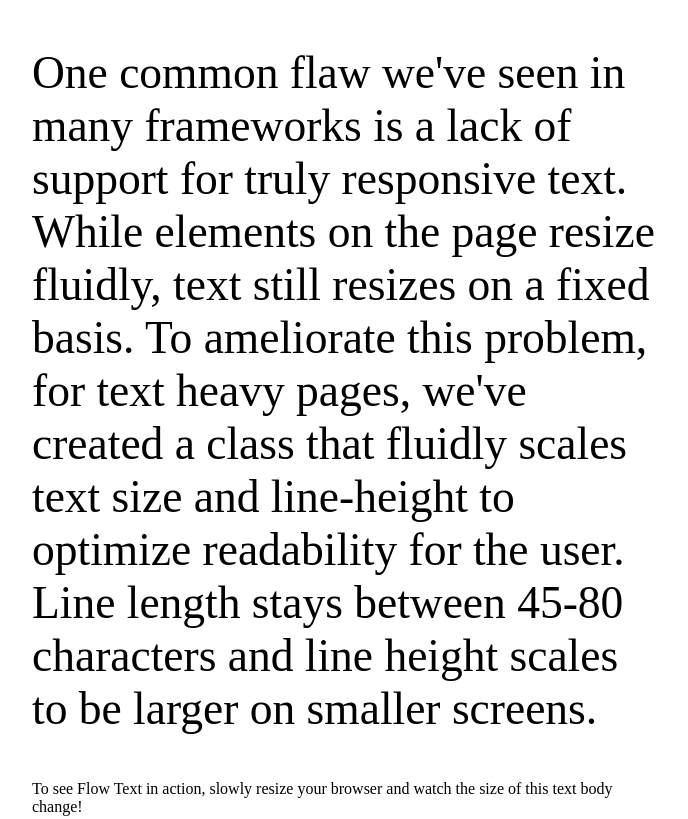
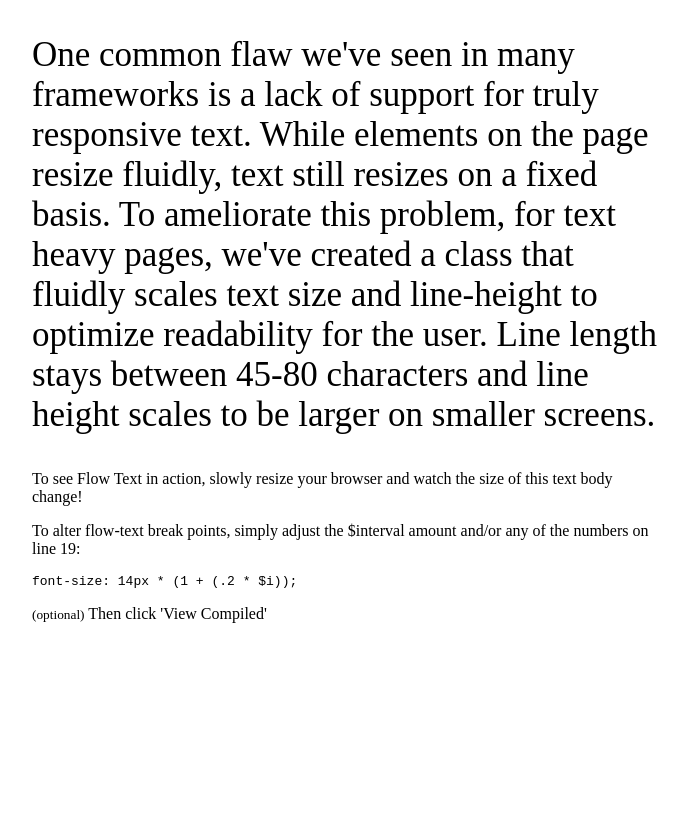
Before and after one commit to newswim/flow-text-compiler, a plain HTML site: page index.html in a window 1280 px wide. Shown: the top 819 px of the page, without its empty margins (292-980 px from the left). Drawn offline with nearby package versions, Linux system fonts and the light colour scheme; files that its build step writes are made by us from their sources.

Commit message:
change interval value

```diff
--- a/scss/style.scss
+++ b/scss/style.scss
@@ -8,7 +8,7 @@ $medium-screen: 992px !default;
 $large-screen: 1200px !default;
 $range : $large-screen - $small-screen !default;
 
-$intervals: 15 !default;
+$intervals: 10 !default;
 $interval-size: $range / $intervals !default;
 
 .flow-text{
```
